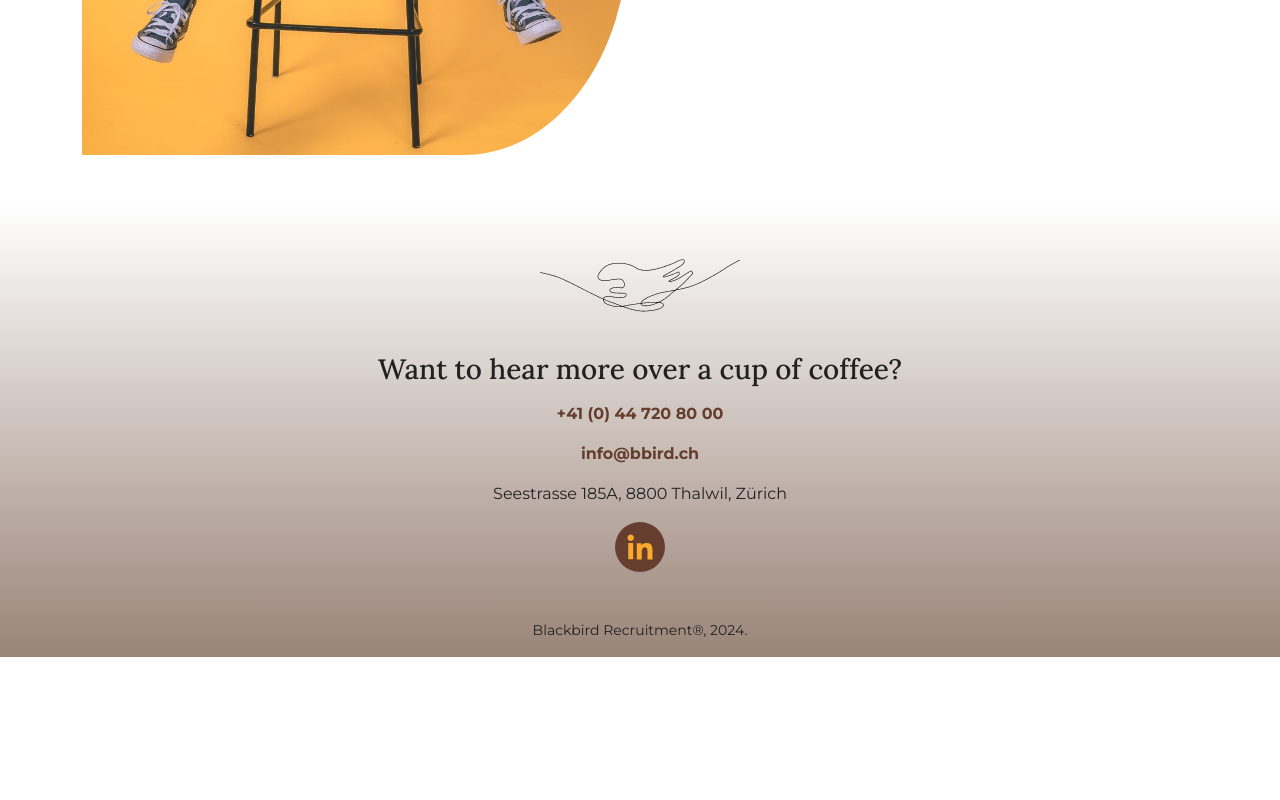
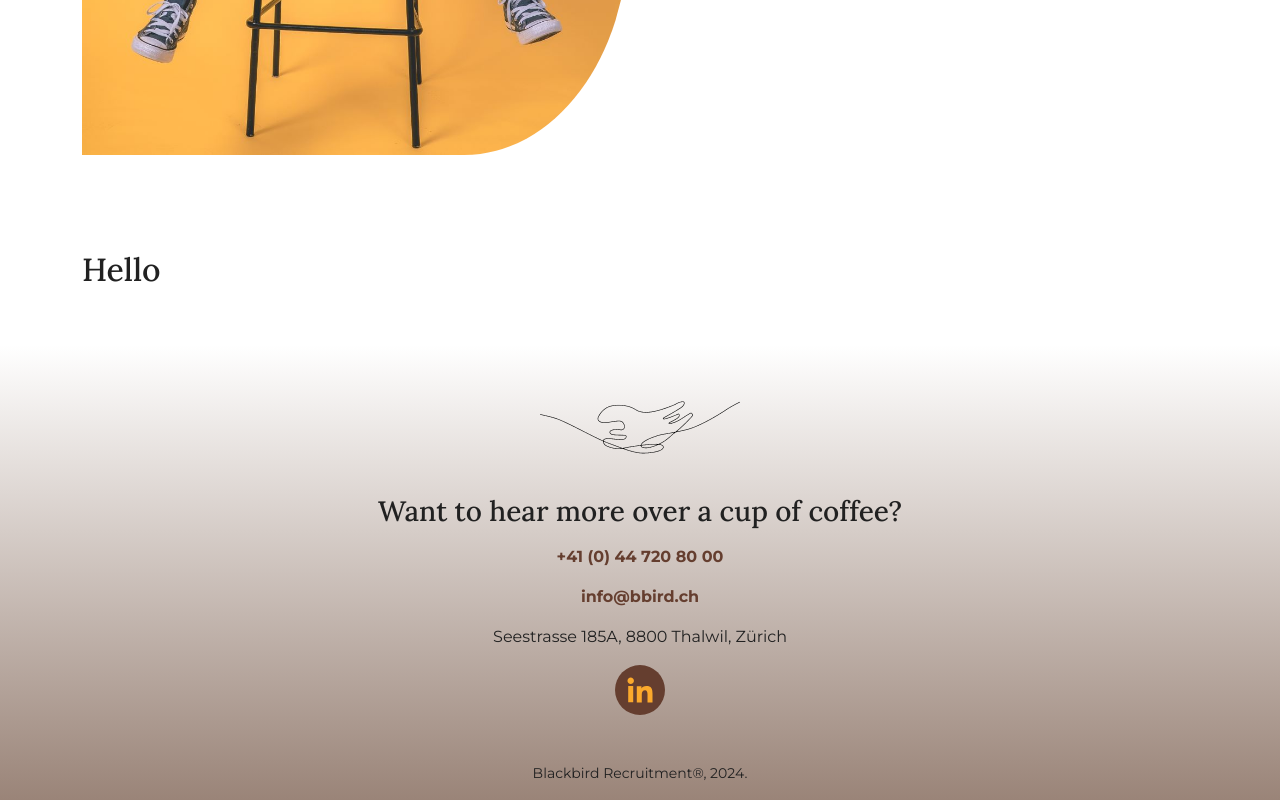
Before and after one commit to valentinapalma/bbird24, a React (Create React App) app: page / in a window 1280 px wide. Shown: the part 1252-2052 px from the top of the page. Before the commit the page ends 1909 px from the top, so only its background shows below. Built offline with nearby package versions, Linux system fonts and the light colour scheme.

Commit message:
added section2 file

```diff
--- /dev/null
+++ b/src/components/home/Section2.jsx
@@ -0,0 +1,13 @@
+const Section2 = () => {
+    return (
+        <section class="container py-5">
+            <div class="row">
+                <div class="col">
+                    <h2>Hello</h2>
+                </div>
+            </div>
+        </section>
+    )
+}
+
+export default Section2;
--- a/src/pages/Home.jsx
+++ b/src/pages/Home.jsx
@@ -1,15 +1,15 @@
 import Hero from '../components/home/Hero';
 import Section1 from '../components/home/Section1';
-import Banner from '../components/global/Banner';
+import Section2 from '../components/home/Section2';
 
 const Home = () => {
     return (
       <>
         <Hero />
         <Section1 />
-      {/* <Banner heading="Django" lead="my baby" paragraph="pumpkin" paragraph2="LUV" /> */}
+        <Section2 />
       </>
     );
-};
+  }
 
   export default Home;
```
Lines whose indentation alone changed are shown as unchanged.
